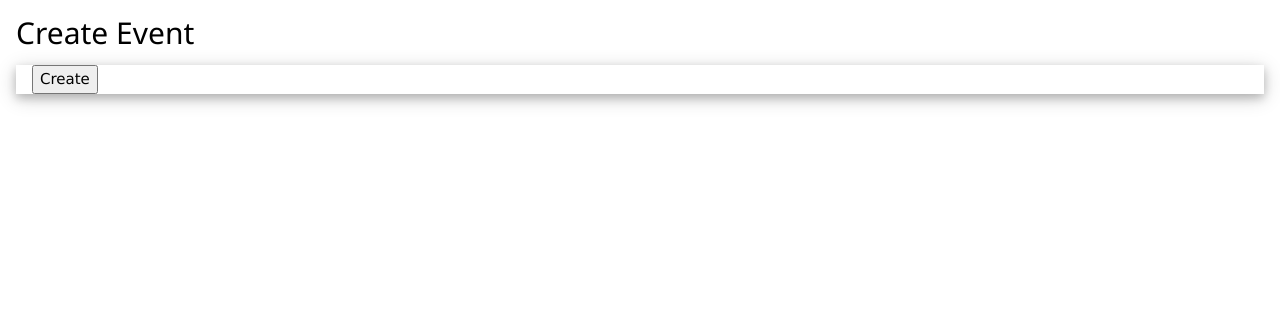
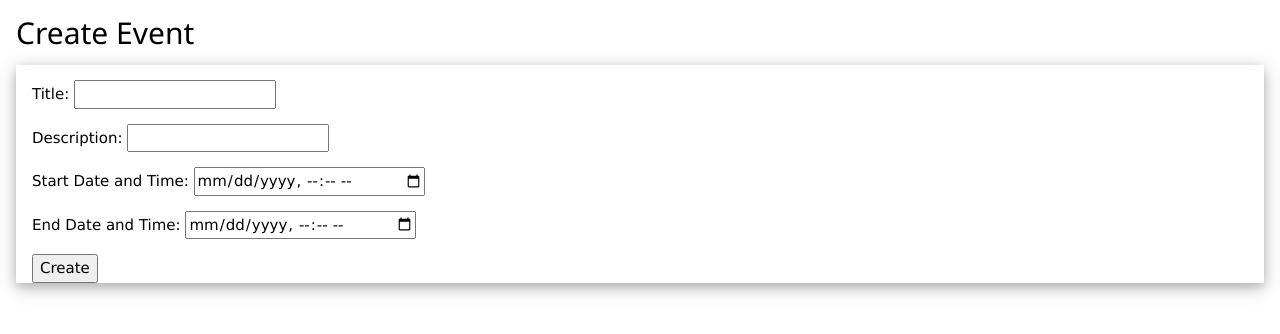
Before and after one commit to UCCS-CS4300-5300/group5-fall2023, a Django app: page / in a window 1280 px wide. Shown: the part 113-447 px from the top of the page. Run offline with Django 3.2, Linux system fonts and the light colour scheme.

Commit message:
Create Event works with a calendar and time widget.

```diff
--- a/weatherApp/forms.py
+++ b/weatherApp/forms.py
@@ -1,7 +1,41 @@
-from django.forms import ModelForm
+from django import forms
+#from django.forms import ModelForm
 from .models import Event
 
-class EventForm(ModelForm):
-  class Meta:
-    model = Event
-    exclude = ()
+#This class allows for more specific customization of each field in the database
+class EventForm(forms.Form):
+  #Title field
+  title = forms.CharField(
+    label = "Title",
+    required = True,
+    max_length = 100,
+    widget = forms.TextInput(
+      attrs = {'class': 'form-control'}
+    ),
+  )
+
+  #Description Field
+  description = forms.CharField(
+    label = "Description",
+    required = True,
+    widget = forms.TextInput({'class': 'form-control',}),
+  )
+
+  #DateTimeStart
+  start = forms.DateTimeField(
+    label = "Start Date and Time",
+    required = True,
+    widget = forms.DateInput({
+      'class': 'form-control',
+      'type': 'datetime-local',
+    })
+  )
+
+  end = forms.DateTimeField(
+    label = "End Date and Time",
+    required = True,
+    widget = forms.DateInput({
+      'class': 'form-control',
+      'type': 'datetime-local',
+    })
+  )
--- a/weatherApp/templates/weatherApp/addEvent.html
+++ b/weatherApp/templates/weatherApp/addEvent.html
@@ -38,8 +38,9 @@
           {% csrf_token %}
           {{ event_form.as_p }}
 
-          <input type="submit" value="Create"
+          <input type="submit" value="Create">
+          <br>
+
         </form>
-
       </div>
     </div>
--- a/weatherApp/views.py
+++ b/weatherApp/views.py
@@ -1,22 +1,42 @@
 from django.shortcuts import render, redirect, get_object_or_404
 from django.views import View
 from django.http import HttpResponse
+from django.views.decorators.csrf import csrf_exempt
 
 from .forms import EventForm
+from .models import Event
 
 
 def index(request):
   return render(request, 'weatherApp/index.html')
 
 
+
+#This is the Create Event Page
+@csrf_exempt #did not want to work
 def createEvent(request):
+  #checks that during a Post request that the inputs are valid
   if request.method == 'POST':
-    event = EventForm(request.POST)
+    form = EventForm(request.POST)
+    if form.is_valid():
 
-    if event.is_valid():
+      #taking the values from the form page
+      title_event = form.cleaned_data['title']
+      description_event = form.cleaned_data['description']
+      start_event = form.cleaned_data['start']
+      end_event = form.cleaned_data['end']
+
+      #Storing them into the database
+      event = Event.objects.create(
+        title = title_event,
+        description = description_event,
+        start = start_event,
+        end = end_event,
+      )
       event.save()
       return HttpResponse('New Event Added!')
+
   else:
-    event = EventForm()
+    form = EventForm()
 
-  return render(request, 'weatherApp/addEvent.html', {'createEvent': event})
+  return render(request, 'weatherApp/addEvent.html', {'event_form': form})
```
Also changed, not shown: db.sqlite3, weatherApp/templates/weatherApp/basicView.html (added).
